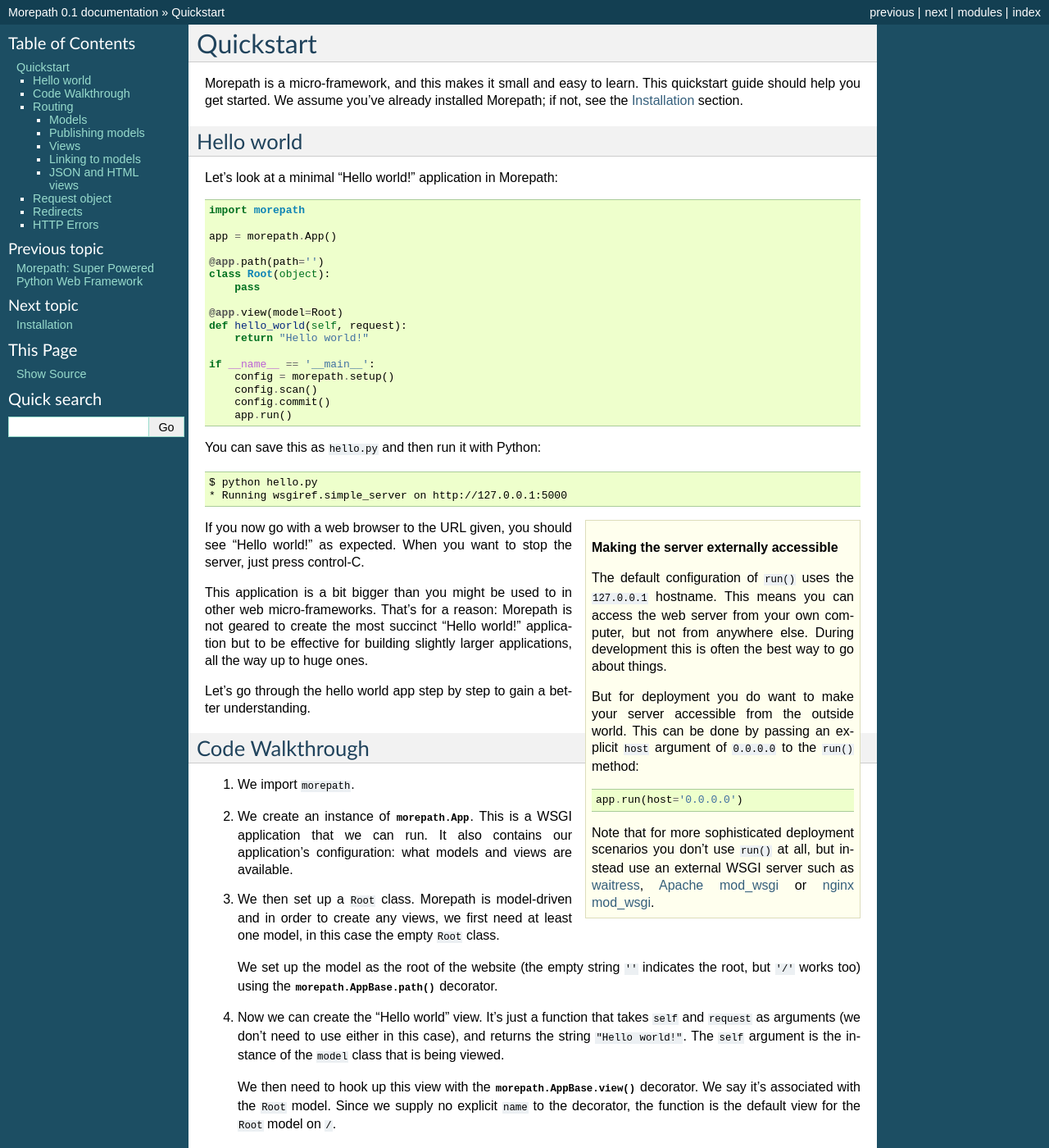
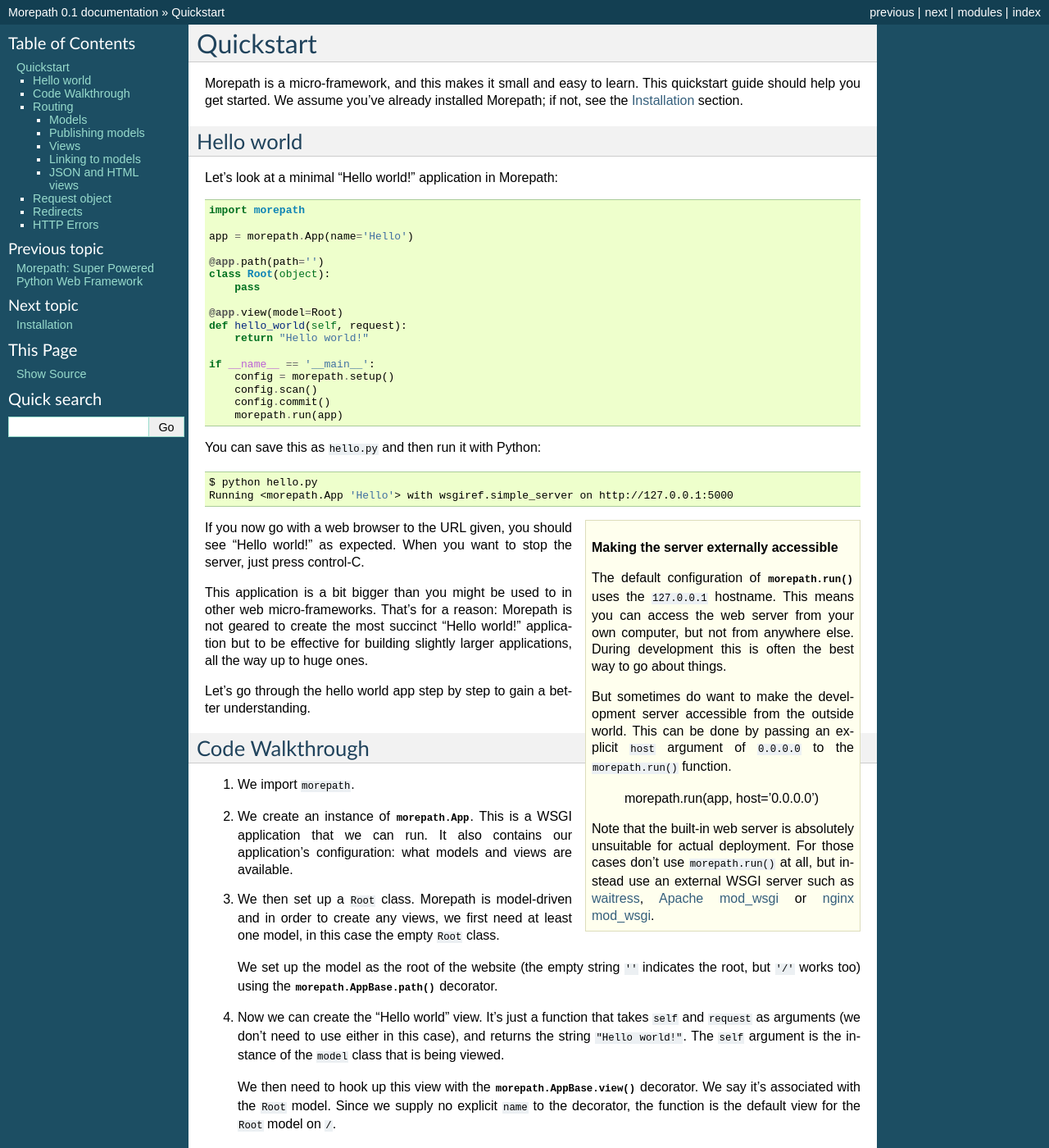
Before and after one commit to morepath/morepath, a Sphinx documentation site: the page built from doc/quickstart.rst, in a window 1280 px wide and 1400 px high. Shown: the whole window at 82% size. Built offline with Sphinx 7.4.7, drawn with Linux system fonts in a browser that asks for light colours.

Commit message:
Update docs.

```diff
--- a/doc/api.rst
+++ b/doc/api.rst
@@ -16,6 +16,8 @@
 .. autofunction:: autosetup
 
 .. autofunction:: setup
+
+.. autofunction:: run
 
 .. autofunction:: settings
 
--- a/doc/building_large_applications.rst
+++ b/doc/building_large_applications.rst
@@ -289,7 +289,7 @@
 
   def run_issue_tracker():
       mounted = issues_app.mount(issues_id=4)
-      mounted.run()
+      morepath.run(mounted)
 
 Here we mount and run the ``issues_app`` with issue tracker id
 ``4``. We can hook the ``run_issue_tracker`` function up to a script
--- a/doc/index.rst
+++ b/doc/index.rst
@@ -83,7 +83,7 @@
       config = morepath.setup()
       config.scan()
       config.commit()
-      app.run()
+      morepath.run(app)
 
 Want to know what's going on? Check out the :doc:`Quickstart <quickstart>`!
 
--- a/doc/organizing_your_project.rst
+++ b/doc/organizing_your_project.rst
@@ -164,7 +164,7 @@
 
   def main():
      morepath.autosetup()
-     app.run()
+     morepath.run(app)
 
 We create an ``app`` object, then have a ``main()`` function that is
 going to be called by the ``myproject-start`` entry point we defined
--- a/doc/quickstart.rst
+++ b/doc/quickstart.rst
@@ -13,7 +13,7 @@
 
   import morepath
 
-  app = morepath.App()
+  app = morepath.App(name='Hello')
 
   @app.path(path='')
   class Root(object):
@@ -27,31 +27,32 @@
       config = morepath.setup()
       config.scan()
       config.commit()
-      app.run()
+      morepath.run(app)
 
 You can save this as ``hello.py`` and then run it with Python:
 
 .. code-block:: sh
 
   $ python hello.py
-  * Running wsgiref.simple_server on http://127.0.0.1:5000
+  Running <morepath.App 'Hello'> with wsgiref.simple_server on http://127.0.0.1:5000
 
 .. sidebar:: Making the server externally accessible
 
-  The default configuration of ``run()`` uses the ``127.0.0.1`` hostname.
-  This means you can access the web server from your own computer, but
-  not from anywhere else. During development this is often the best way
-  to go about things.
+  The default configuration of :func:`morepath.run` uses the
+  ``127.0.0.1`` hostname.  This means you can access the web server
+  from your own computer, but not from anywhere else. During
+  development this is often the best way to go about things.
 
-  But for deployment you do want to make your server accessible from
+  But sometimes do want to make the development server accessible from
   the outside world. This can be done by passing an explicit ``host``
-  argument of ``0.0.0.0`` to the ``run()`` method::
+  argument of ``0.0.0.0`` to the ``morepath.run()`` function.
 
-    app.run(host='0.0.0.0')
+    morepath.run(app, host='0.0.0.0')
 
-  Note that for more sophisticated deployment scenarios you don't use
-  ``run()`` at all, but instead use an external WSGI server such as
-  waitress_, `Apache mod_wsgi`_ or `nginx mod_wsgi`_.
+  Note that the built-in web server is absolutely unsuitable for
+  actual deployment. For those cases don't use ``morepath.run()`` at
+  all, but instead use an external WSGI server such as waitress_,
+  `Apache mod_wsgi`_ or `nginx mod_wsgi`_.
 
   .. _waitress: http://pylons.readthedocs.org/projects/waitress/en/latest/
 
```
